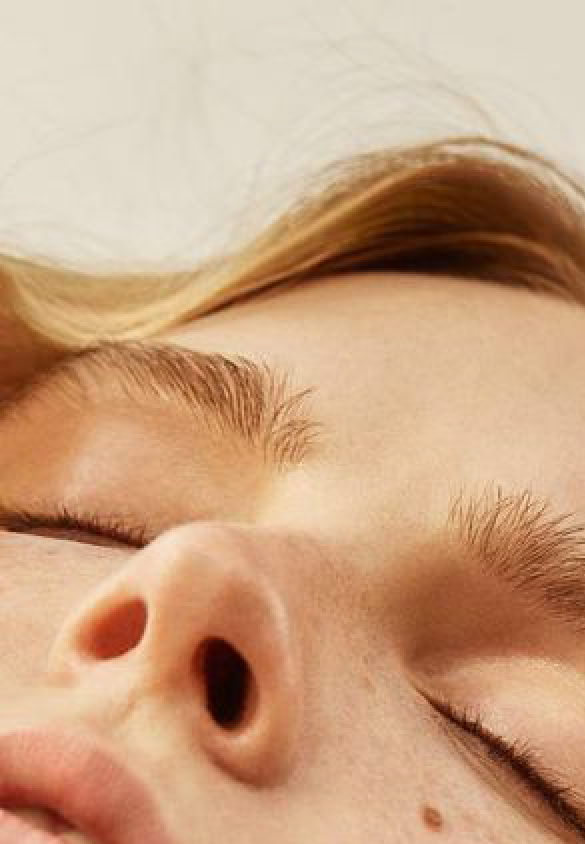
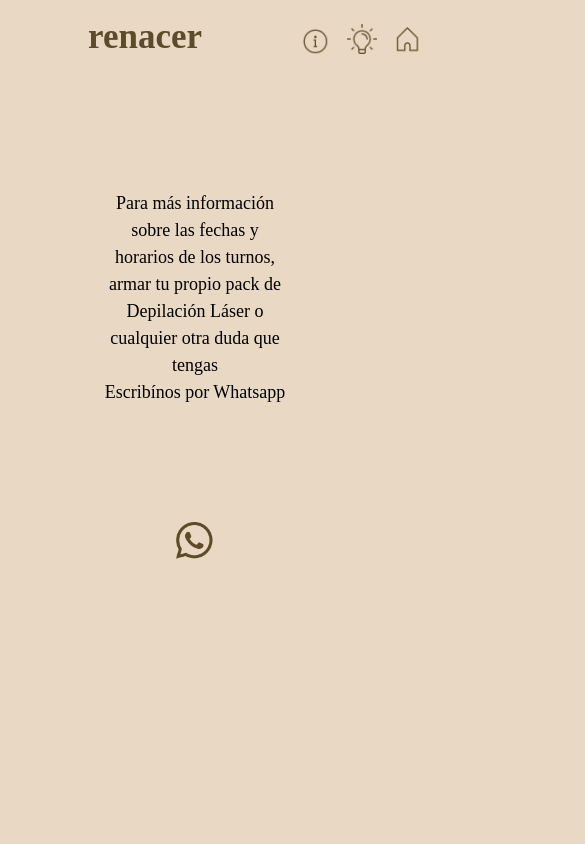
Before and after one commit to aleisagalindo/renacer-estetica, a plain HTML site: page turnos.html in a window 390 px wide. Shown: the top 844 px of the page, 585 px wide, since content can reach past the window. Drawn offline with nearby package versions, Linux system fonts and the light colour scheme.

Commit message:
Creación Sección Turnos Responsive Design

```diff
--- a/style.css
+++ b/style.css
@@ -757,6 +757,34 @@ nav {
 }
 /* Fin Footer */
 
+/* Inicio Sección Turnos */
+
+.container-turnos {
+  display: flex;
+  justify-content: center;
+}
+
+.parrafo-turnos {
+  display: flex;
+  justify-content: center;
+  text-align: center;
+  font-size: 25px;
+  font-family: Lovelace-Italic-Bold;
+  color: black;
+  padding: 100px;
+}
+
+.container-turnos div a {
+  display: flex;
+  justify-content: center;
+}
+
+.wp-turnos {
+  width: 10%;
+}
+
+/* Fin Sección Turnos */
+
 
 /* Inicio Vista Mobile */
 .nav-mobile {
@@ -1148,6 +1176,9 @@ nav {
   text-align: center;
 }
 
+.parrafo-turnos {
+  font-size: 18px;
+}
 
 }
 /* Fin @media queries */
--- a/turnos.html
+++ b/turnos.html
@@ -4,7 +4,10 @@
     <meta charset="UTF-8">
     <meta http-equiv="X-UA-Compatible" content="IE=edge">
     <meta name="viewport" content="width=device-width, initial-scale=1.0">
-    <title>Galeria</title>
+    <title>Renacer Estética / Turnos</title>
+
+    <!-- Bootstrap -->
+    <link href="https://cdn.jsdelivr.net/npm/bootstrap@5.0.2/dist/css/bootstrap.min.css" rel="stylesheet" integrity="sha384-EVSTQN3/azprG1Anm3QDgpJLIm9Nao0Yz1ztcQTwFspd3yD65VohhpuuCOmLASjC" crossorigin="anonymous">
 
      <!-- CSS -->
     <link rel="stylesheet" href="style.css" />
@@ -51,44 +54,43 @@
       </header>
 <!-- Fin Nav -->
 
-<!-- Inicio Galeria -->
+<!-- Inicio Nav Vista Mobile -->
+<header>
+  <nav class="nav-mobile">
+    <label class="logo-nav-mobile">renacer</label>
+    <ul>
+      <li>
+        <a href="#nosotros-mobile">
+          <img class="icono-info-mb" src="/multimedia/icons/info.png" alt="">
+        </a>
+      </li>
+      <li>
+        <a href="#tips-mb">
+          <img class="icono-tips-mb" src="/multimedia/icons/lamp.png" alt="">
+        </a>
+      </li>
+      <li>
+        <a href="index.html">
+          <img class="icono-turnos-mb" src="/multimedia/icons/home.png" alt="">
+        </a>
+      </li>
+    </ul>
+  </nav>
+</header>
 
-<div class="container" >
-  <main class="row contenedor-galeria">
-<div id="carouselExampleSlidesOnly" class="carousel slide col-4" data-bs-ride="carousel">
-  <div class="carousel-inner">
-    <div class="carousel-item active">
-      <img src="/multimedia/images/cara-mujer2.png" class="d-block w-100" alt="...">
-    </div>
-    <div class="carousel-item">
-      <img src="/multimedia/images/manos-fondo-beige.jpg" class="d-block w-100" alt="...">
-    </div>
+<!-- Fin Nav Vista Mobile -->
+
+
+<!-- Inicio Sección Turnos -->
+<section class="container-turnos">
+  <div>
+    <p class="parrafo-turnos">Para más información sobre las fechas y horarios de los turnos, armar tu propio pack de Depilación Láser o cualquier otra duda que tengas <br>Escribínos por Whatsapp</p>
+    <a target="_blank" href="https://api.whatsapp.com/send?phone=5493815611530">
+      <img class="wp-turnos" src="/multimedia/icons/whatsapp.png" alt="">
+    </a>
   </div>
-</div>
+</section>
 
-<div id="carouselExampleSlidesOnly" class="carousel slide col-4" data-bs-ride="carousel">
-  <div class="carousel-inner">
-    <div class="carousel-item active">
-      <img src="/multimedia/images/textura-espuma-crema.jpg" class="d-block w-100" alt="...">
-    </div>
-    <div class="carousel-item">
-      <img src="/multimedia/images/piernas1.jpg" class="d-block w-100" alt="...">
-    </div>
-  </div>
-</div>
-
-<div id="carouselExampleSlidesOnly" class="carousel slide col-4" data-bs-ride="carousel">
-  <div class="carousel-inner">
-    <div class="carousel-item active">
-      <img src="/multimedia/images/cuerpo-mujer1.jpg" class="d-block w-100" alt="...">
-    </div>
-    <div class="carousel-item">
-      <img src="/multimedia/images/cara-crema.jpg" class="d-block w-100" alt="...">
-    </div>
-  </div>
-</div>
-</main>
-</div>
 <!-- Fin Galeria -->
 
 
```
Also changed, not shown: index.html (+1 -1 lines).
